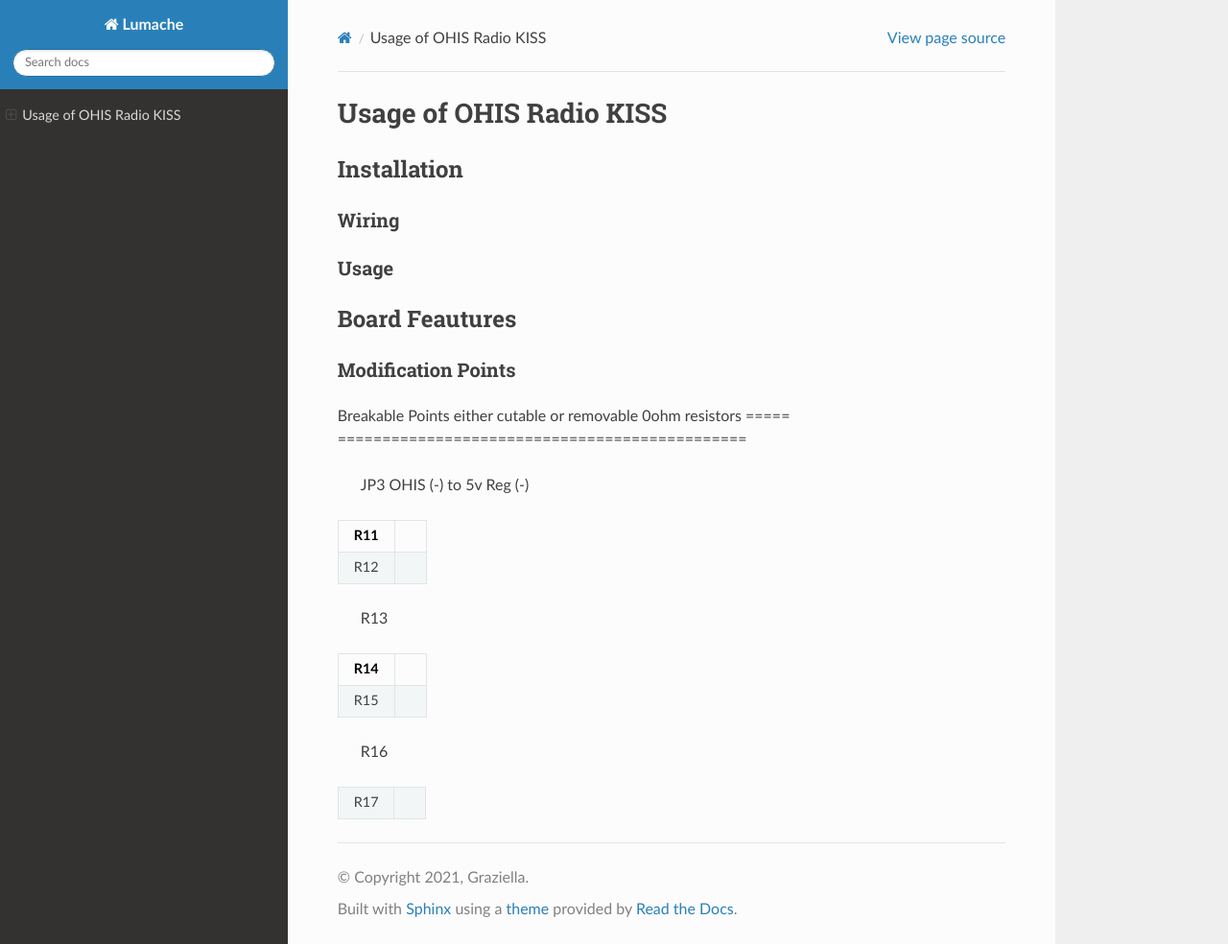
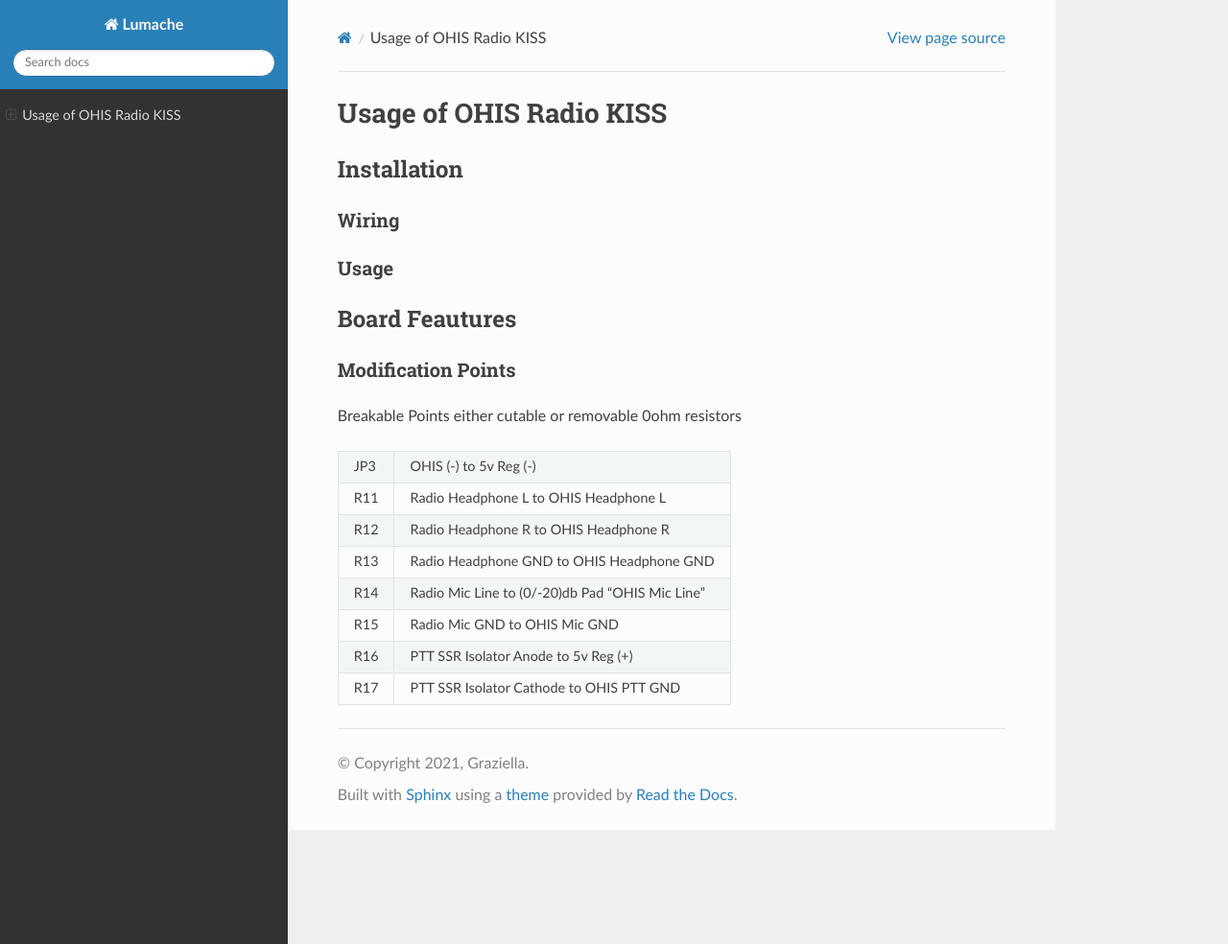
Before and after one commit to un-creatrix/OHIS-Radio_KISS, a Sphinx documentation site: the page built from docs/source/index.rst, in a window 1280 px wide and 984 px high. Shown: the whole window at 96% size. Built offline with Sphinx 7.4.7 and the Read the Docs theme 3.1.0, drawn with Linux system fonts in a browser that asks for light colours.

Commit message:
Update index.rst

```diff
--- a/docs/source/index.rst
+++ b/docs/source/index.rst
@@ -20,20 +20,21 @@ Modification Points
 -------------------
 
 Breakable Points either cutable or removable 0ohm resistors
-===== ==============================================
- JP3   OHIS (-) to 5v Reg (-)
-===== ==============================================
- R11
-===== ==============================================
- R12
-===== ==============================================
- R13
-===== ==============================================
- R14
-===== ==============================================
- R15
-===== ==============================================
- R16
-===== ==============================================
- R17
-===== ==============================================
+
++-----+-------------------------------------------------+
+| JP3 | OHIS (-) to 5v Reg (-)                          |
++-----+-------------------------------------------------+
+| R11 | Radio Headphone L to OHIS Headphone L           |
++-----+-------------------------------------------------+
+| R12 | Radio Headphone R to OHIS Headphone R           |
++-----+-------------------------------------------------+
+| R13 | Radio Headphone GND to OHIS Headphone GND       |
++-----+-------------------------------------------------+
+| R14 | Radio Mic Line to (0/-20)db Pad "OHIS Mic Line" |
++-----+-------------------------------------------------+
+| R15 | Radio Mic GND to OHIS Mic GND                   |
++-----+-------------------------------------------------+
+| R16 | PTT SSR Isolator Anode to 5v Reg (+)            |
++-----+-------------------------------------------------+
+| R17 | PTT SSR Isolator Cathode to OHIS PTT GND        |
++-----+-------------------------------------------------+
```
